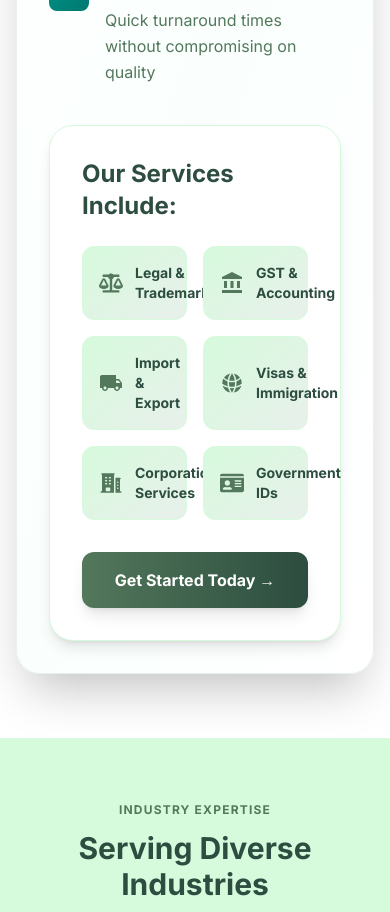
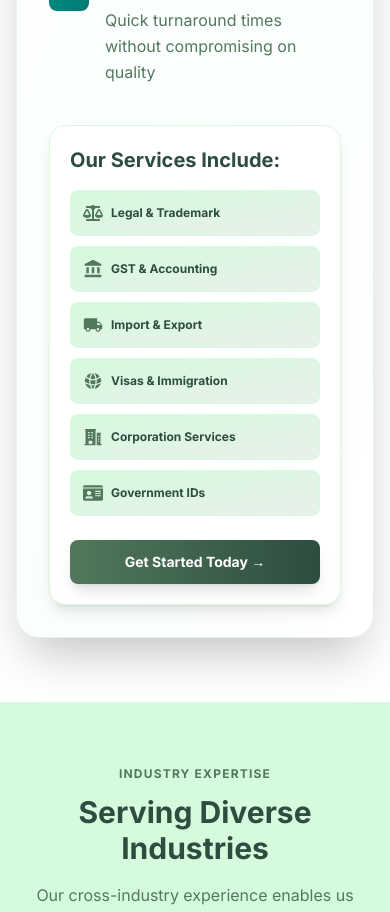
Before and after one commit to ayyananwar/khanConsultants, a React (Vite) app: page / in a window 390 px wide. Shown: the part 5500-6412 px from the top of the page. Built offline with nearby package versions, Linux system fonts and the light colour scheme.

Commit message:
Improve mobile-first responsive design for services section in HomeSections

```diff
--- a/src/components/HomeSections.tsx
+++ b/src/components/HomeSections.tsx
@@ -32,7 +32,7 @@ function AboutSection() {
           <p className="text-xs sm:text-sm tracking-widest text-[#53785b] font-bold mb-3 sm:mb-4">ABOUT KHAN CONSULTANTS</p>
           <h2 className="text-3xl sm:text-4xl md:text-5xl lg:text-6xl font-bold text-[#2c4d3f] mb-5 leading-tight">
             Your Trusted Partner for<br className="hidden sm:block" />
-            <span className="text-[#53785b]">Business Success</span>
+            <span className="text-[#53785b]"> Business Success</span>
           </h2>
           <p className="text-[#2c4d3f] text-sm sm:text-base md:text-lg max-w-3xl mx-auto leading-relaxed">
             From legal consultations to international trade, government compliance to financial management—Khan Consultants provides comprehensive solutions under one roof.
@@ -114,9 +114,9 @@ function AboutSection() {
               </div>
             </div>
 
-            <div className="bg-white rounded-3xl p-8 sm:p-9 border border-[#d6fadc] shadow-lg hover:shadow-xl transition-all">
-              <h4 className="text-2xl sm:text-3xl font-bold text-[#2c4d3f] mb-6">Our Services Include:</h4>
-              <div className="grid grid-cols-2 gap-4">
+            <div className="bg-white rounded-2xl sm:rounded-3xl p-5 sm:p-7 md:p-9 border border-[#d6fadc] shadow-lg hover:shadow-xl transition-all">
+              <h4 className="text-xl sm:text-2xl md:text-3xl font-bold text-[#2c4d3f] mb-4 sm:mb-5 md:mb-6">Our Services Include:</h4>
+              <div className="grid grid-cols-1 xs:grid-cols-2 gap-2.5 sm:gap-3 md:gap-4">
                 {[
                   { icon: FaBalanceScale, text: 'Legal & Trademark' },
                   { icon: MdAccountBalance, text: 'GST & Accounting' },
@@ -127,16 +127,16 @@ function AboutSection() {
                 ].map((service, idx) => {
                   const Icon = service.icon;
                   return (
-                    <div key={idx} className="flex items-center gap-3 bg-gradient-to-br from-[#d6fadc] to-[#e8f0eb] border border-[#d6fadc] rounded-xl p-4 hover:shadow-lg hover:scale-105 transition-all duration-200 cursor-pointer">
-                      <Icon className="text-[#53785b] text-2xl sm:text-3xl flex-shrink-0" />
-                      <span className="text-sm sm:text-base text-[#2c4d3f] font-bold">{service.text}</span>
+                    <div key={idx} className="flex items-center gap-2 sm:gap-2.5 md:gap-3 bg-gradient-to-br from-[#d6fadc] to-[#e8f0eb] border border-[#d6fadc] rounded-lg sm:rounded-xl p-3 sm:p-3.5 md:p-4 hover:shadow-lg hover:scale-105 transition-all duration-200 cursor-pointer">
+                      <Icon className="text-[#53785b] text-xl sm:text-2xl md:text-3xl flex-shrink-0" />
+                      <span className="text-xs sm:text-sm md:text-base text-[#2c4d3f] font-bold leading-tight">{service.text}</span>
                     </div>
                   );
                 })}
               </div>
               <Link
                 to="/contact"
-                className="mt-8 block text-center rounded-xl px-8 py-4 bg-gradient-to-r from-[#53785b] to-[#2c4d3f] text-white text-base sm:text-lg font-bold hover:shadow-xl hover:scale-[1.02] transition-all duration-300 shadow-lg active:scale-[0.98]"
+                className="mt-6 sm:mt-7 md:mt-8 block text-center rounded-lg sm:rounded-xl px-6 sm:px-7 md:px-8 py-3 sm:py-3.5 md:py-4 bg-gradient-to-r from-[#53785b] to-[#2c4d3f] text-white text-sm sm:text-base md:text-lg font-bold hover:shadow-xl hover:scale-[1.02] transition-all duration-300 shadow-lg active:scale-[0.98]"
               >
                 Get Started Today →
               </Link>
```
